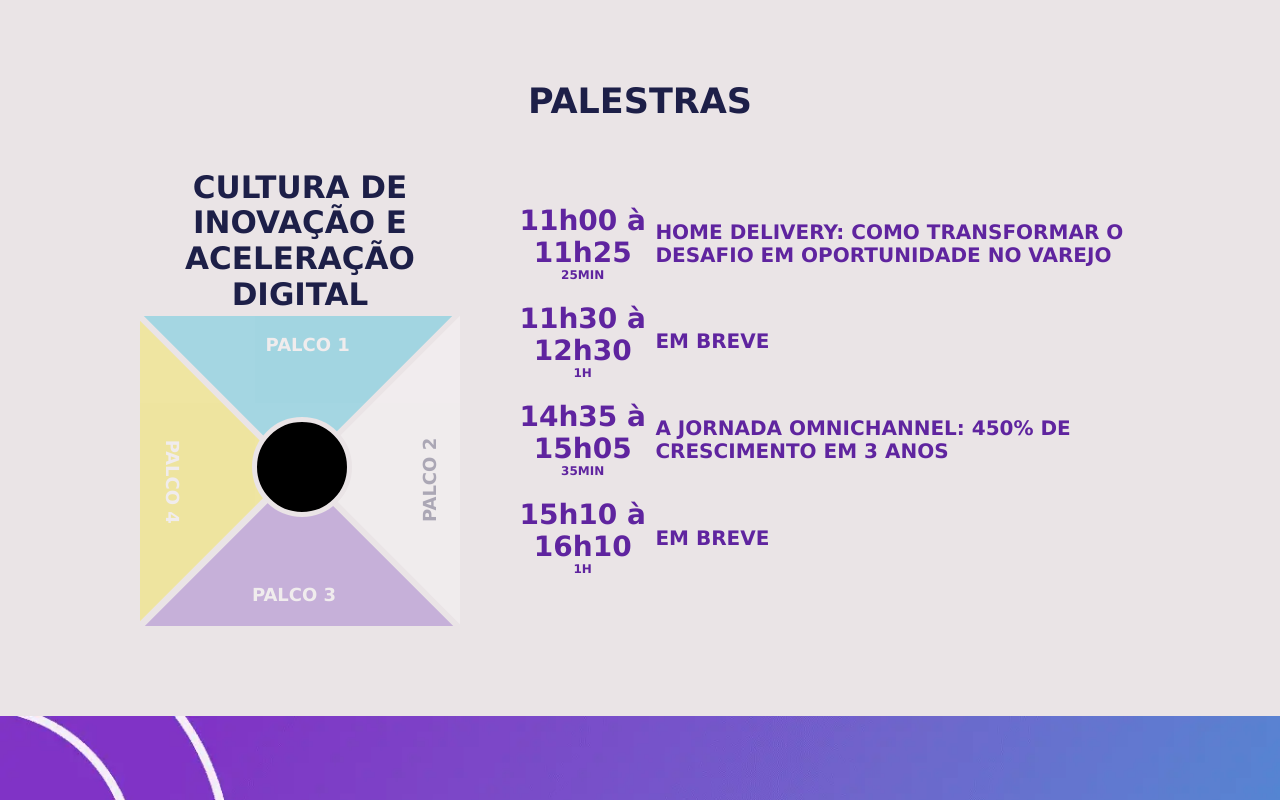
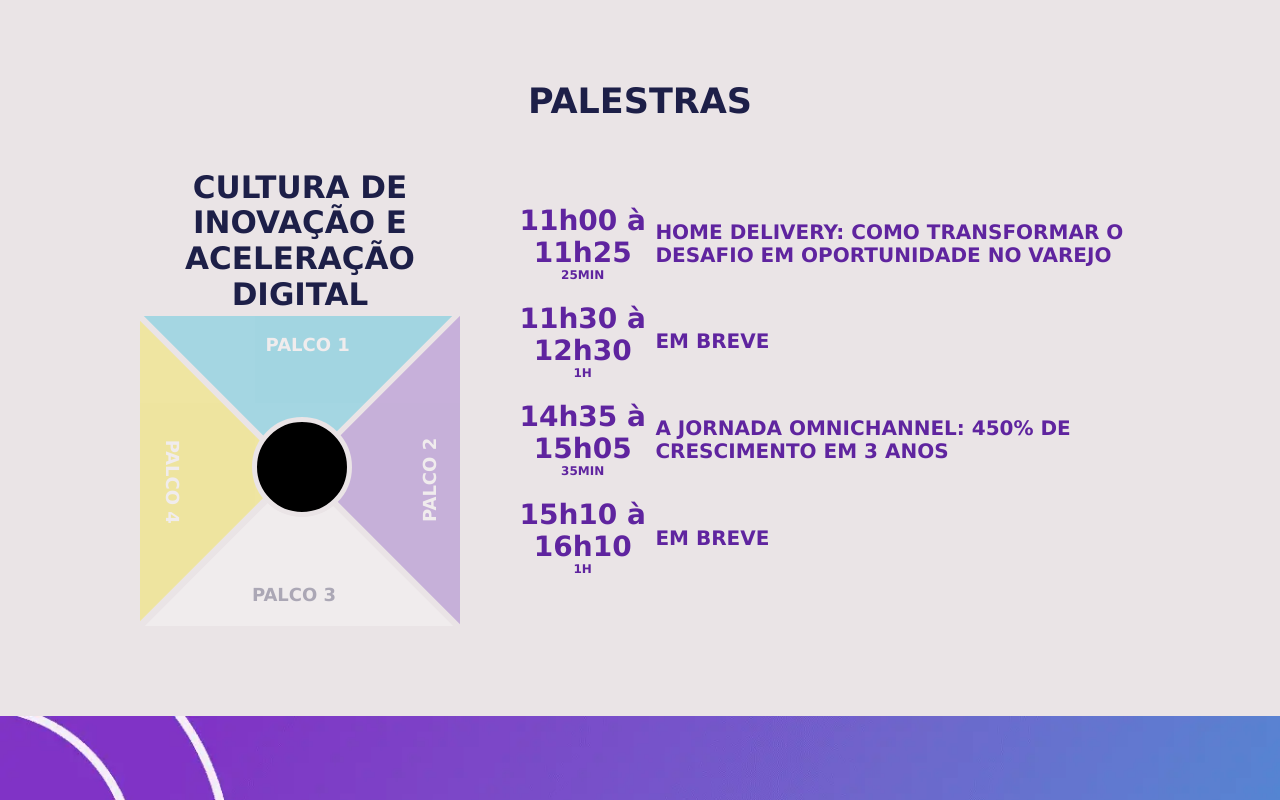
Before and after one commit to disabela-maria20/next-apas-app, a Next.js app: page / in a window 1280 px wide. Shown: the part 5440-6240 px from the top of the page. Built offline with nearby package versions, Linux system fonts and the light colour scheme; a web font is replaced by a local one.

Commit message:
feat: :sparkles: ajuste no lineup

```diff
--- a/src/components/molecules/LineUp/LineUp.json
+++ b/src/components/molecules/LineUp/LineUp.json
@@ -51,7 +51,7 @@
   },
   {
     "id": 5,
-    "color": 2,
+    "color": 0,
     "tema":  "Palco 2 - Cultura de inovação e aceleração digital",
     "talks": [{
       "time": "11h00 à 11h25",
@@ -69,7 +69,7 @@
   },
   {
     "id": 6,
-    "color": 5,
+    "color": 2,
     "tema":  "Palco 3 - Expansão Omnichannel",
     "talks": [{
       "time": "11h00 à 11h25",
--- a/src/components/organisms/Stages/Stage.module.scss
+++ b/src/components/organisms/Stages/Stage.module.scss
@@ -134,7 +134,7 @@
 
   .right {
     transform: rotate(45deg);
-    background-color: #fff;
+    background-color: #753bbc;
     left: 72%;
     top: -1px;
     &::before {
@@ -148,7 +148,7 @@
       transform: rotate(225deg) translate(55px, 20px);
       font-size: 1.8rem;
       text-align: center;
-      color: #1d1f48;
+      color: #fff;
       width: 223px;
     }
   }
@@ -156,7 +156,7 @@
     transform: rotate(135deg);
     top: 71%;
     right: 2%;
-    background-color: #753bbc;
+    background-color: #fff;
     &::before {
       content: "Palco 3";
       font-family: field-gothic, "Lucida Sans", Geneva, Verdana, sans-serif;
@@ -168,7 +168,7 @@
       transform: rotate(225deg) translate(55px, 20px);
       font-size: 1.8rem;
       text-align: center;
-      color: #fff;
+      color: #1d1f48;
       width: 205px;
     }
   }
```
